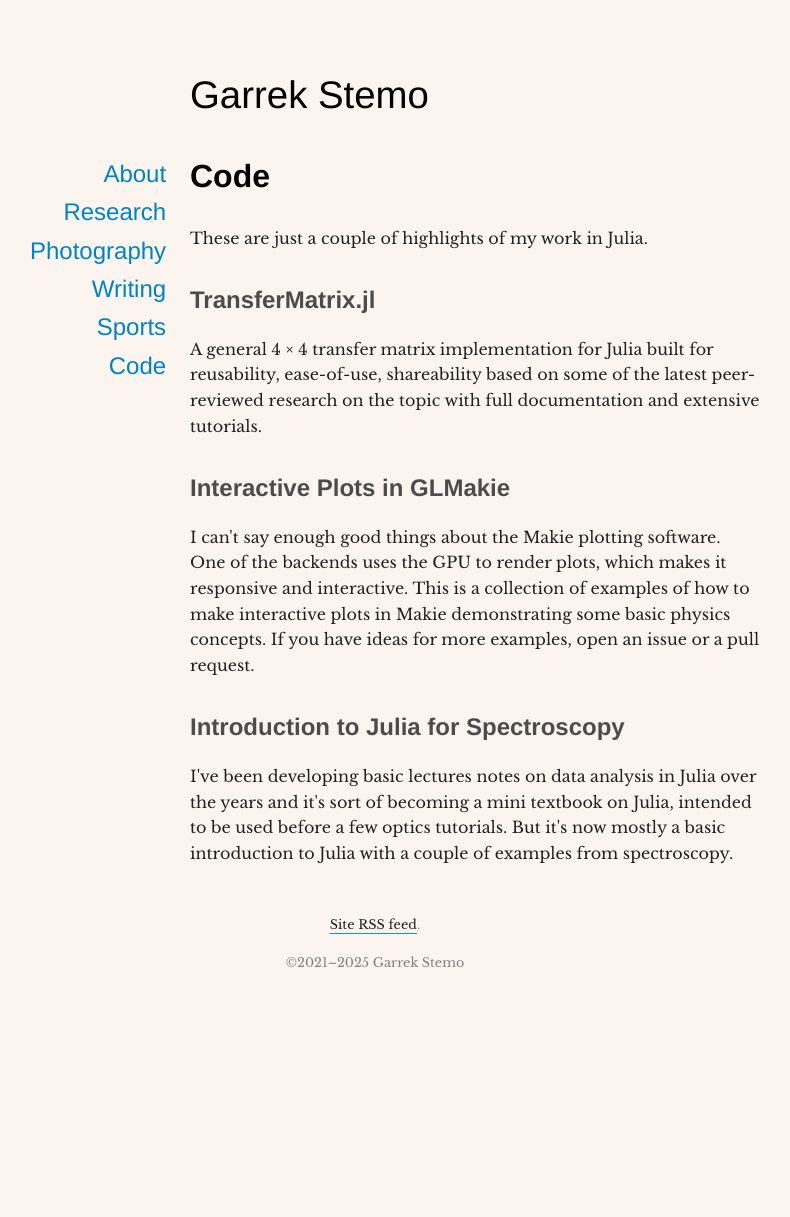
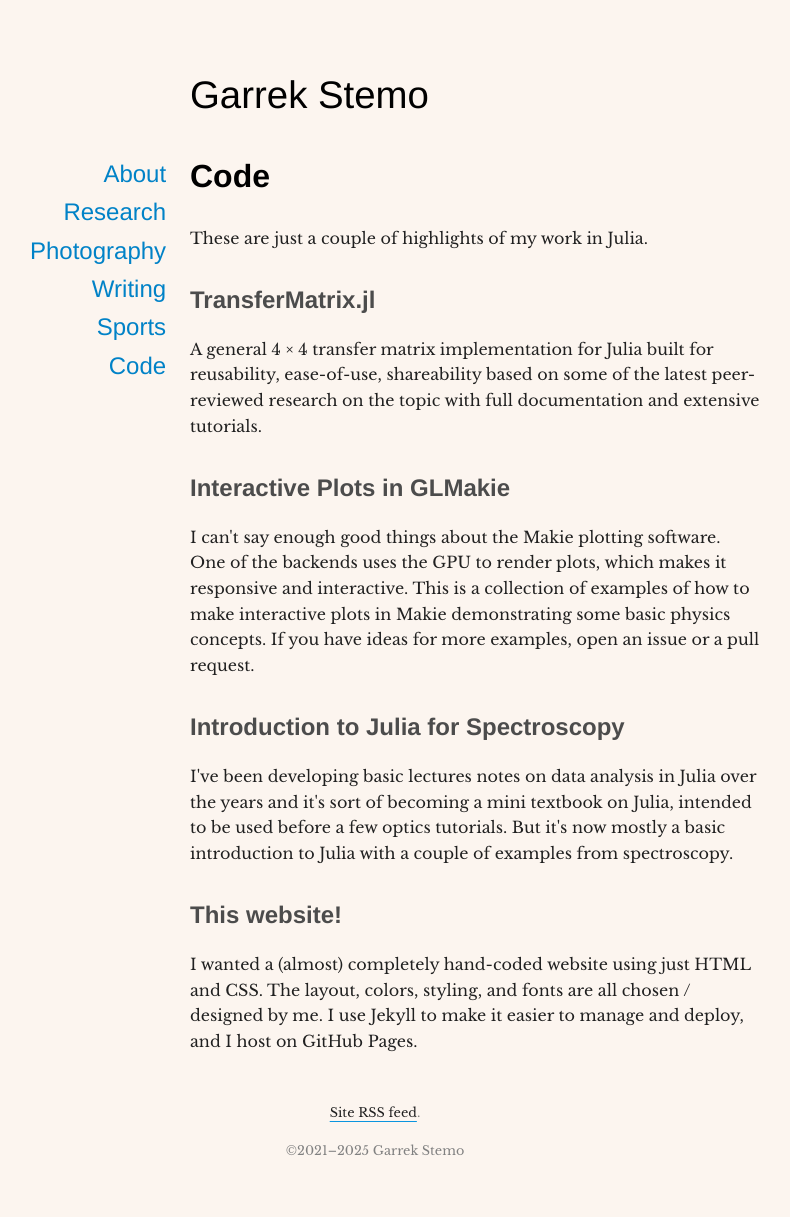
Before and after one commit to garrekstemo/garrekstemo.github.io, a Jekyll site: the page built from code.html, in a window 1280 px wide. Shown: the whole page, without its empty margins (265-1055 px from the left). Built offline with Jekyll 4.4.1, drawn with Linux system fonts in a browser that asks for light colours; before the commit the page ends 1029 px from its top, so only the background shows below that.

Commit message:
Add a new item under "Code"

```diff
--- a/code.html
+++ b/code.html
@@ -25,3 +25,10 @@ If you have ideas for more examples, open an issue or a pull request.
 
 I've been developing basic lectures notes on data analysis in Julia over the years and it's sort of becoming a mini textbook on Julia, intended to be used before a few optics tutorials.
 But it's now mostly a basic introduction to Julia with a couple of examples from spectroscopy.
+
+
+<h3>This website!</h3>
+
+I wanted a (almost) completely hand-coded website using just HTML and CSS.
+The layout, colors, styling, and fonts are all chosen / designed by me.
+I use Jekyll to make it easier to manage and deploy, and I host on GitHub Pages.
```
